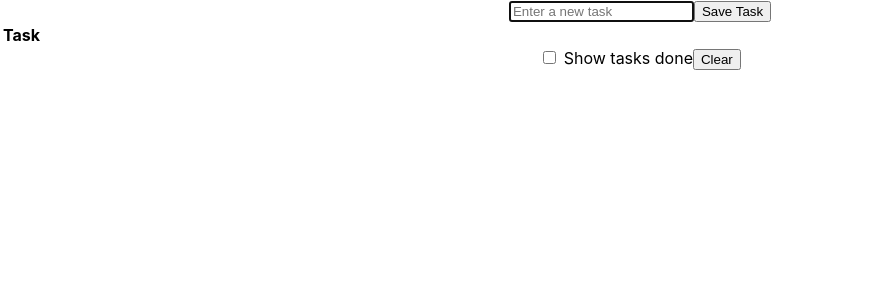
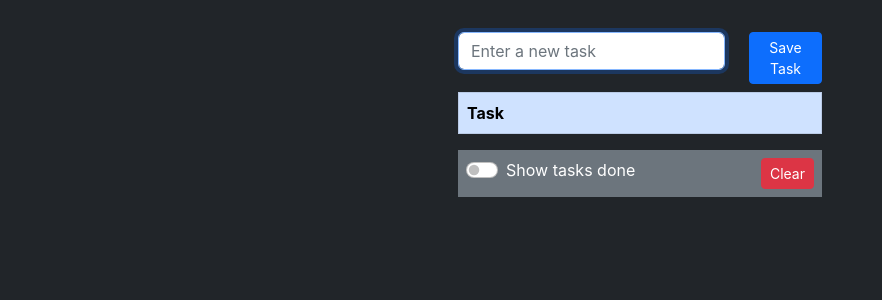
Before and after one commit to FabyGithub7481/react-app-localstorage, a React (Create React App) app: page / in a window 1280 px wide. Shown: the top 300 px of the page, without its empty margins (0-882 px from the left). Built offline with nearby package versions, Linux system fonts and the light colour scheme.

Commit message:
con estilos utilizando boostrap

```diff
--- a/package.json
+++ b/package.json
@@ -6,6 +6,7 @@
     "@testing-library/jest-dom": "^5.16.5",
     "@testing-library/react": "^13.4.0",
     "@testing-library/user-event": "^13.5.0",
+    "bootstrap": "^5.2.1",
     "react": "^18.2.0",
     "react-dom": "^18.2.0",
     "react-scripts": "5.0.1",
--- a/src/App.js
+++ b/src/App.js
@@ -3,6 +3,7 @@
 import { useEffect, useState } from "react";
 import { TaskTable } from "./components/TaskTable";
 import { VisibilityControl } from "./components/VisibilityControl";
+import { Container } from "./components/Container";
 
 function App() {
   const [taskItems, setTaskItems] = useState([]);
@@ -33,11 +34,12 @@
 
   function cleanTasks() {
     setTaskItems(taskItems.filter((t) => !t.done));
-    setShowCompleted(false)
+    setShowCompleted(false);
   }
 
   return (
-    <div className="App">
+    <main className="bg-dark vh-100  text-white ">
+      <Container>
         <TaskCreator createNewTask={createNewTask} />
         <TaskTable tasks={taskItems} toggleTask={toggleTask} />
         <VisibilityControl
@@ -52,7 +54,8 @@
             showCompleted={showCompleted}
           />
         )}
-    </div>
+      </Container>
+    </main>
   );
 }
 
--- /dev/null
+++ b/src/components/Container.js
@@ -0,0 +1,10 @@
+
+export const Container = ({children}) => {
+  return (
+    <div className="container p-4" >
+    <div className='col-md-4 offset-md-4'>
+    {children}
+    </div>
+    </div>
+  )
+}
--- a/src/components/TaskCreator.js
+++ b/src/components/TaskCreator.js
@@ -12,7 +12,8 @@
   };
 
   return (
-    <form onSubmit={handleSubmit}>
+    <form onSubmit={handleSubmit} className="my-2 row">
+      <div className="col-9">
       <input
         type="text"
         placeholder="Enter a new task"
@@ -20,8 +21,12 @@
         onChange={(e) => setNewTaskName(e.target.value)}
         autoFocus
         onFocus={e=>e.currentTarget.select()}
+        className="form-control"
       />
-      <button>Save Task</button>
+      </div>
+      <div className="col-3">
+      <button className="btn btn-primary btn-sm">Save Task</button>
+      </div>
     </form>
   );
 }
--- a/src/components/TaskRow.js
+++ b/src/components/TaskRow.js
@@ -3,7 +3,7 @@
 export const TaskRow = ({taskItemTr , toggleTask}) => {
   return (
     <tr>
-    <td>
+    <td className='d-flex justify-content-between' >
     {taskItemTr.name}
     <input type="checkbox"
       checked={taskItemTr.done}
--- a/src/components/TaskTable.js
+++ b/src/components/TaskTable.js
@@ -3,9 +3,9 @@
 
 export const TaskTable = ({ tasks, toggleTask, showCompleted = false }) => {
   const taskTableRows = (doneValue) => {
-
-
-    return tasks.filter(t=> t.done===doneValue).map((taskItem) => (
+    return tasks
+      .filter((t) => t.done === doneValue)
+      .map((taskItem) => (
         <TaskRow
           taskItemTr={taskItem}
           key={taskItem.name}
@@ -14,9 +14,9 @@
       ));
   };
   return (
-    <table>
+    <table className="table table-dark table-striped table-bordered border-secondary">
       <thead>
-        <tr>
+        <tr className="table-primary">
           <th>Task</th>
         </tr>
       </thead>
--- a/src/components/VisibilityControl.js
+++ b/src/components/VisibilityControl.js
@@ -9,14 +9,16 @@
 
     }
     return (
-    <div>
-      <input
+    <div className="d-flex justify-content-between bg-secondary text-white text-center p-2 border-secondary">
+      <div className="form-check form-switch" >
+      <input className="form-check-input"
         type="checkbox"
         checked={isChecked}
         onChange={(e) => setShowCompleted(e.target.checked)}
       />{" "}
       <label>Show tasks done</label>
-      <button onClick={handleDelete}>
+      </div>
+      <button onClick={handleDelete} className="btn btn-danger btn-sm">
         Clear
       </button>
     </div>
--- a/src/index.js
+++ b/src/index.js
@@ -1,5 +1,6 @@
 import React from 'react';
 import ReactDOM from 'react-dom/client';
+import 'bootstrap/dist/css/bootstrap.min.css';
 import './index.css';
 import App from './App';
 
```
Also changed, not shown: 1 other file (tests, documents, lock files or other folders). Lines whose indentation alone changed are shown as unchanged.
